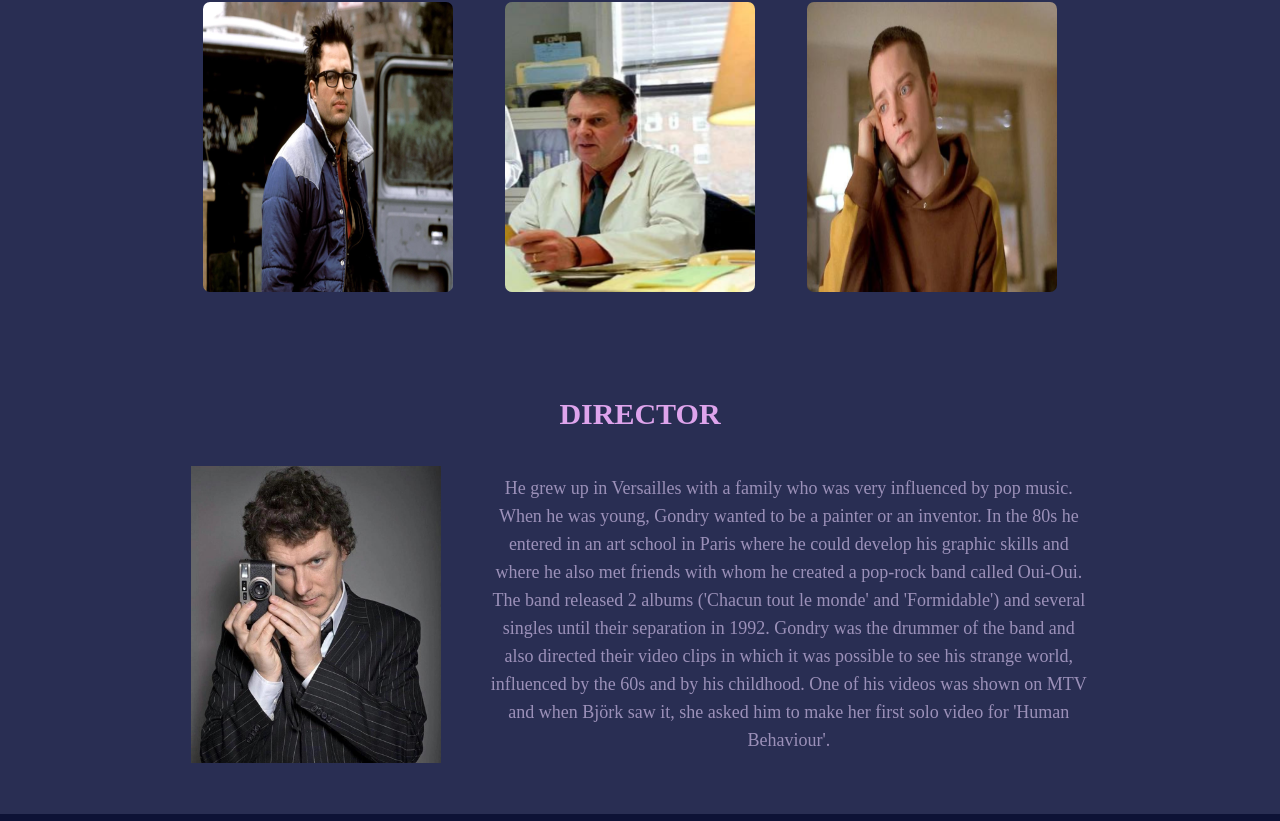
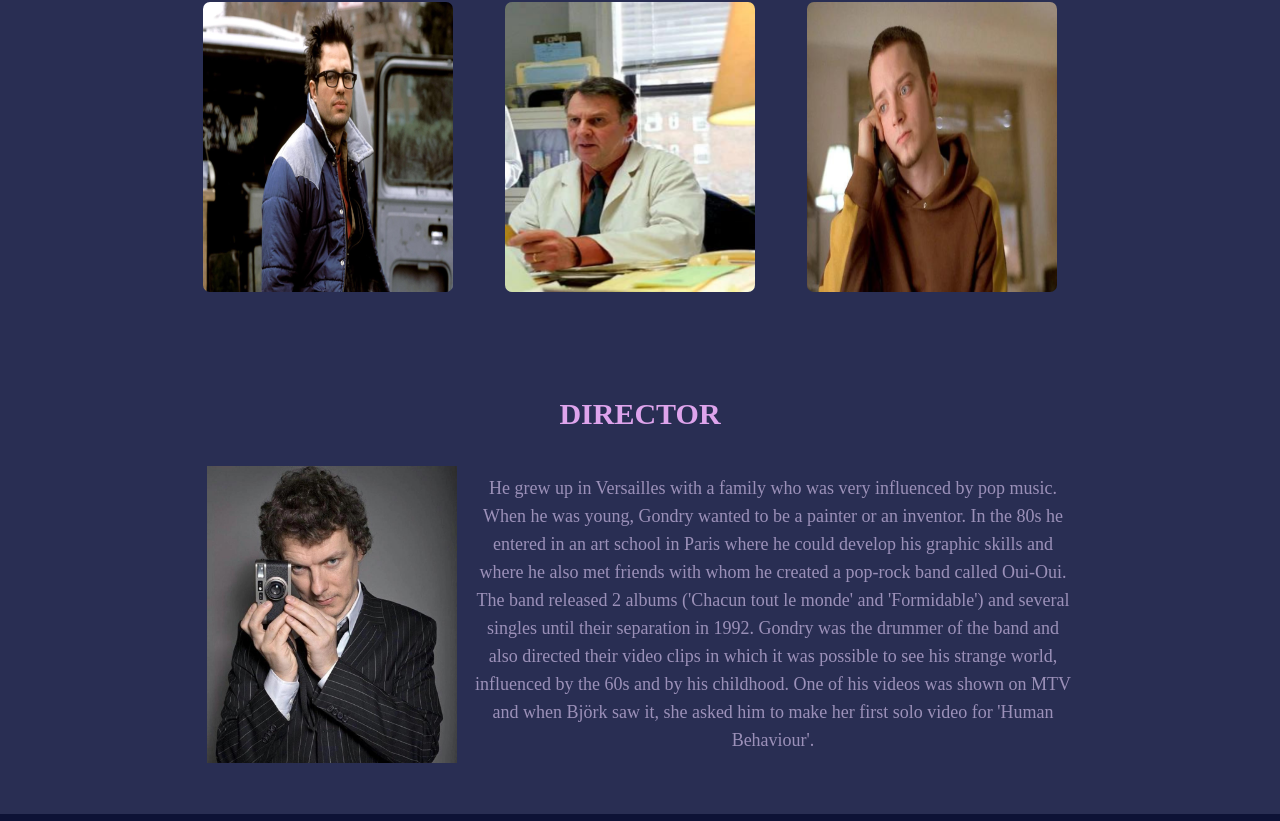
Before and after one commit to Julia-slvbrg/eternal-sunshine-of-a-spotless-mind-landing-page, a website: page index.html in a window 1280 px wide. Shown: the part 1438-2259 px from the top of the page. Drawn offline with nearby package versions, Linux system fonts and the light colour scheme; files that its build step writes are made by us from their sources; files whose address does not match are found by name.

Commit message:
chore: window width updated

```diff
--- a/src/styles/_cast.scss
+++ b/src/styles/_cast.scss
@@ -2,7 +2,7 @@
 
 .cast{
     padding: 4vw;
-    max-width: 1000px;
+    max-width: 1200px;
     width: 100%;
     margin: 0 auto;
     text-align: center;
--- a/src/styles/_director.scss
+++ b/src/styles/_director.scss
@@ -1,15 +1,16 @@
 .director{
     padding: 4vw;
-    max-width: 1000px;
+    max-width: 1200px;
     width: 100%;
     margin: 0 auto;
     text-align: center;
 
     &__container{
         display: flex;
-        justify-content: space-between;
+        justify-content: center;
         align-items: center;
         flex-wrap: wrap;
+        gap: 16px;
 
         @media(max-width:768px){
             justify-content: center;
```
